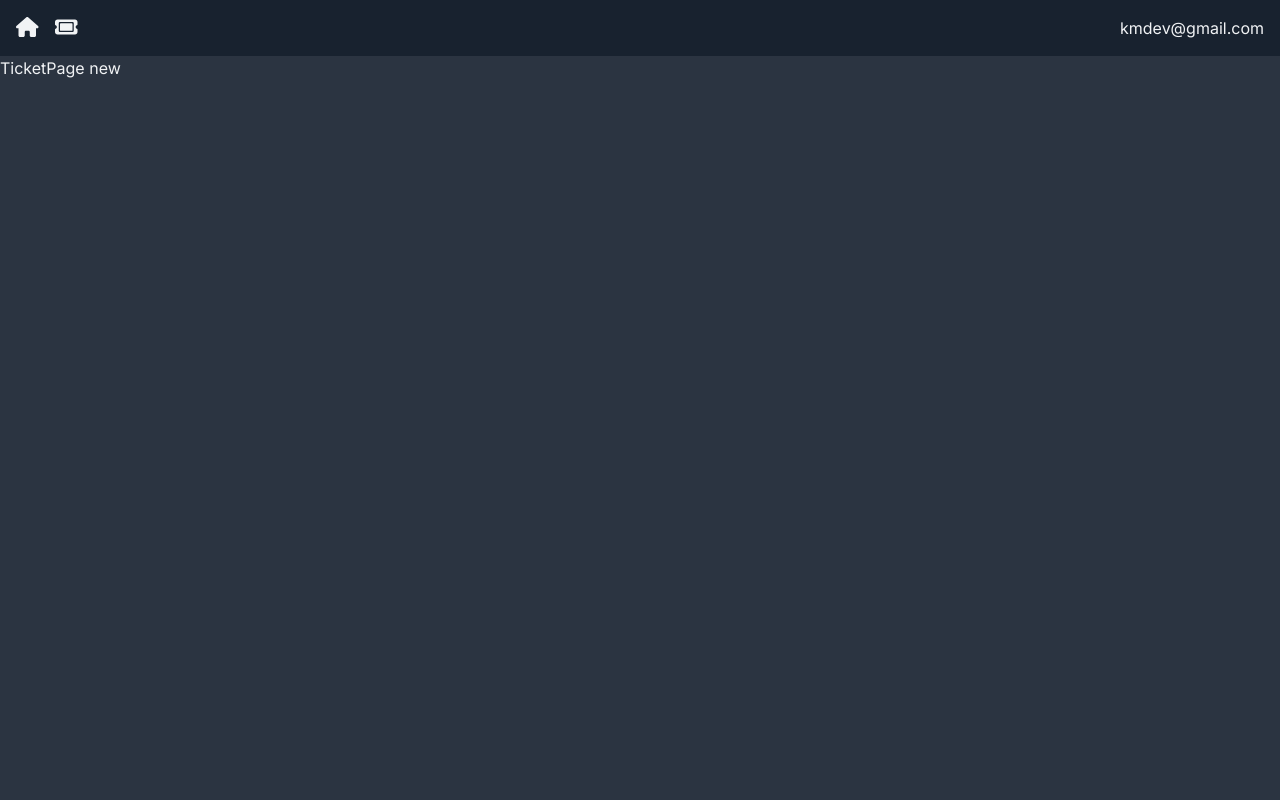
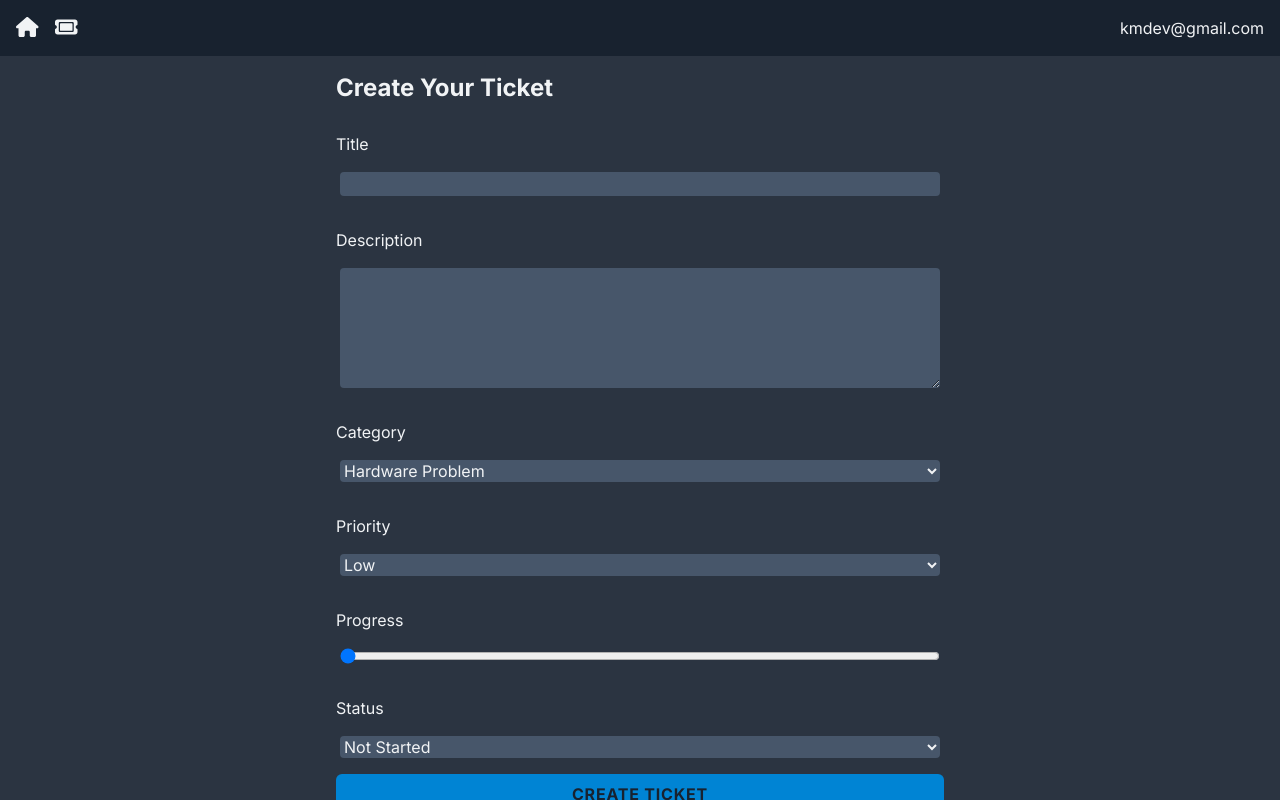
Before and after one commit to mahirminhajk/ticket-nextjs-app, a Next.js app: page /TicketPage/new in a window 1280 px wide. Built offline with nearby package versions, Linux system fonts and the light colour scheme.

Commit message:
wokring on full stack

```diff
--- a/app/(components)/DeleteBlock.jsx
+++ b/app/(components)/DeleteBlock.jsx
@@ -1,9 +1,23 @@
+"use client";
+
 import { faX } from "@fortawesome/free-solid-svg-icons"
 import { FontAwesomeIcon } from "@fortawesome/react-fontawesome"
+import { useRouter } from "next/navigation";
 
-function DeleteBlock() {
+function DeleteBlock({ id }) {
+
+    const router = useRouter();
+
+    const deleteTicket = async () => {
+        const res = await fetch(`/api/tickets/${id}`, {
+            method: "DELETE"
+        });
+
+        if (res.ok) router.refresh();
+    };
+
     return (
-        <FontAwesomeIcon icon={faX} className="text-red-400 hover:cursor-pointer hover:text-red-200" />
+        <FontAwesomeIcon icon={faX} className="text-red-400 hover:cursor-pointer hover:text-red-200" onClick={deleteTicket} />
     )
 }
 
--- a/app/(components)/PriorityDisplay.jsx
+++ b/app/(components)/PriorityDisplay.jsx
@@ -1,14 +1,12 @@
 import { faFire } from "@fortawesome/free-solid-svg-icons"
 import { FontAwesomeIcon } from "@fortawesome/react-fontawesome"
 
-function PriorityDisplay() {
+function PriorityDisplay({ priority }) {
     return (
         <div className="flex justify-start align-baseline">
-            <FontAwesomeIcon icon={faFire} className="text-red-500" />
-            <FontAwesomeIcon icon={faFire} className="text-red-500" />
-            <FontAwesomeIcon icon={faFire} className="text-red-500" />
-            <FontAwesomeIcon icon={faFire} className="text-red-500" />
-            <FontAwesomeIcon icon={faFire} className="text-red-500" />
+            <FontAwesomeIcon icon={faFire} className={`pr-1 ${priority > 0 ? "text-red-500" : "text-slate-400"}`} />
+            <FontAwesomeIcon icon={faFire} className={`pr-1 ${priority > 1 ? "text-red-500" : "text-slate-400"}`} />
+            <FontAwesomeIcon icon={faFire} className={`pr-1 ${priority > 2 ? "text-red-500" : "text-slate-400"}`} />
         </div>
     )
 }
--- a/app/(components)/ProgressDisplat.jsx
+++ /dev/null
@@ -1,9 +0,0 @@
-function ProgressDisplat() {
-    return (
-        <div className="w-full bg-gray-200 rounded-full h-2.5">
-            <div className="bg-blue-600 h-2.5 rounded-full" style={{ width: "75%" }}></div>
-        </div>
-    )
-}
-
-export default ProgressDisplat
--- /dev/null
+++ b/app/(components)/ProgressDisplay.jsx
@@ -0,0 +1,9 @@
+function ProgressDisplay({ progress }) {
+    return (
+        <div className="w-full bg-gray-200 rounded-full h-2.5">
+            <div className="bg-blue-600 h-2.5 rounded-full" style={{ width: `${progress}%` }}></div>
+        </div>
+    )
+}
+
+export default ProgressDisplay
--- a/app/(components)/StatusDisplay.jsx
+++ b/app/(components)/StatusDisplay.jsx
@@ -1,7 +1,26 @@
-function StatusDisplay() {
+function StatusDisplay({ status }) {
+
+    const getColor = (status) => {
+        let color = "bg-slate-700";
+        switch (status.toLowerCase()) {
+            case "done":
+                color = "bg-green-200"
+                return color;
+            case "not started":
+                color = "bg-red-200"
+                return color;
+            case "in progress":
+                color = "bg-orange-200"
+                return color
+            default:
+                return color;
+        }
+    }
+
+
     return (
-        <span className="inline-block rounded-full px-2 py-1 text-xs font-semibold text-gray-700 bg-green-200">
-            Done
+        <span className={`inline-block rounded-full px-2 py-1 text-xs font-semibold text-gray-700 ${getColor(status)}`}>
+            {status}
         </span>
     )
 }
--- a/app/(components)/TicketCard.jsx
+++ b/app/(components)/TicketCard.jsx
@@ -1,31 +1,47 @@
 import React from 'react'
 import DeleteBlock from './DeleteBlock'
 import PriorityDisplay from './PriorityDisplay'
-import ProgressDisplat from './ProgressDisplat'
+import ProgressDisplay from './ProgressDisplay'
 import StatusDisplay from './StatusDisplay'
 
-function TicketCard() {
+function TicketCard({ ticket }) {
+
+    const formatTimestamp = (timestamp) => {
+        const options = {
+            year: 'numeric',
+            month: '2-digit',
+            day: '2-digit',
+            hour: '2-digit',
+            minute: '2-digit',
+            hour12: true
+        }
+
+        const date = new Date(timestamp);
+        const formattedDate = date.toLocaleString("en-US", options);
+        return formattedDate;
+    }
+
     return (
         <div className='flex flex-col bg-card hover:bg-card-hover rounded-md shadow-lg p-3 m-2'>
             <div className='flex mb-3'>
-                <PriorityDisplay />
+                <PriorityDisplay priority={ticket.priority} />
                 <div className='ml-auto'>
-                    <DeleteBlock />
+                    <DeleteBlock id={ticket._id} />
                 </div>
             </div>
-            <h4>Ticket Title</h4>
+            <h4>{ticket.title}</h4>
             <hr className='h-px border-0 bg-page mb-2' />
             <p className='whitespace-pre-wrap'>
-                this is the ticket description!. Please do this ticket as soon as possible. Thank you!
+                {ticket.description}
             </p>
             <div className='flex-grow'></div>
             <div className='flex mt-2'>
                 <div className='flex flex-col'>
-                    <p className='text-xs my-1'>03/23/23 10:23PM</p>
-                    <ProgressDisplat />
+                    <p className='text-xs my-1'>{formatTimestamp(ticket.createdAt)}</p>
+                    <ProgressDisplay progress={ticket.progress} />
                 </div>
                 <div className='ml-auto flex items-end'>
-                    <StatusDisplay />
+                    <StatusDisplay status={ticket.status} />
                 </div>
             </div>
         </div>
--- /dev/null
+++ b/app/(components)/TicketForm.jsx
@@ -0,0 +1,89 @@
+'use client';
+
+import { useState } from "react";
+import { useRouter } from "next/navigation";
+
+const startingTicketData = {
+    title: '',
+    description: '',
+    priority: '1',
+    progress: '0',
+    status: 'not started',
+    category: 'Hardware Problem',
+};
+
+function TicketForm() {
+
+    const router = useRouter();
+
+    const [formData, setFormData] = useState(startingTicketData);
+
+    const handleChange = (e) => {
+        setFormData(prev => ({
+            ...prev,
+            [e.target.name]: e.target.value
+        }));
+    }
+
+    const handleSubmit = async (e) => {
+        e.preventDefault();
+
+        const res = await fetch('/api/tickets', {
+            method: 'POST',
+            body: JSON.stringify({ formData }),
+            headers: {
+                'Content-Type': 'application/json'
+            }
+        });
+
+        if (!res.ok) {
+            throw new Error("Failed to create ticket");
+        }
+
+        router.refresh();
+        router.push('/');
+    };
+
+    return (
+        <div className="flex justify-center">
+            <form className="flex flex-col gap-3 w-1/2" method="post" onSubmit={handleSubmit}>
+                <h3>Create Your Ticket</h3>
+                <label>Title</label>
+                <input type="text" name="title" value={formData.title} onChange={handleChange} required={true} />
+
+                <label>Description</label>
+                <textarea name="description" value={formData.description} onChange={handleChange} required={true} rows="5" />
+
+                <label>Category</label>
+                <select name="category" value={formData.category} onChange={handleChange} required={true}>
+                    <option value="Hardware Problem">Hardware Problem</option>
+                    <option value="Software Problem">Software Problem</option>
+                    <option value="Network Problem">Network Problem</option>
+                </select>
+
+                <label>Priority</label>
+                <select name="priority" value={formData.priority} onChange={handleChange} required={true}>
+                    <option value="1">Low</option>
+                    <option value="2">Medium</option>
+                    <option value="3">High</option>
+                </select>
+
+                <label>Progress</label>
+                <input type="range" name="progress" value={formData.progress} onChange={handleChange} required={true} min="0" max="100" />
+
+                <label>Status</label>
+                <select name="status" value={formData.status} onChange={handleChange} required={true}>
+                    <option value="not started">Not Started</option>
+                    <option value="in progress">In Progress</option>
+                    <option value="done">Done</option>
+                </select>
+
+
+                <button type="submit" className="btn">Create Ticket</button>
+
+            </form>
+        </div>
+    )
+}
+
+export default TicketForm
--- a/app/TicketPage/[id]/page.jsx
+++ b/app/TicketPage/[id]/page.jsx
@@ -1,6 +1,10 @@
-function TicketPage({ params }) {
+import TicketForm from "@/app/(components)/TicketForm"
+
+function TicketPage({ }) {
     return (
-        <div>TicketPage {params.id}</div>
+        <div>
+            <TicketForm />
+        </div>
     )
 }
 
--- /dev/null
+++ b/app/api/tickets/[id]/route.js
@@ -0,0 +1,14 @@
+import Ticket from "@/app/(models)/Ticket";
+import { NextResponse } from "next/server";
+
+
+export async function DELETE(req, { params }) {
+    try {
+        const { id } = params;
+        await Ticket.findByIdAndDelete(id);
+
+        return NextResponse.json({ message: "Ticket Deleted" }, { status: 200 });
+    } catch (error) {
+        return NextResponse.json({ message: error.message, error }, { status: 500 });
+    }
+}
--- a/app/api/route.js
+++ b/app/api/tickets/route.js
@@ -1,11 +1,11 @@
-import Ticket from "../(models)/Ticket";
+import Ticket from "../../(models)/Ticket";
 import { NextResponse } from "next/server";
 
 export async function POST(req) {
     try {
         //* Get the ticket data from the request body
         const body = await req.json();
-        const ticketData = body.ticket;
+        const ticketData = body.formData;
         //* Create a new ticket
         await Ticket.create(ticketData);
         //* Return a success message
@@ -13,4 +13,15 @@ export async function POST(req) {
     } catch (error) {
         return NextResponse.json({ message: error.message, error }, { status: 500 });
     }
+};
+
+export async function GET() {
+    try {
+        //* get tickets
+        const tickets = await Ticket.find({});
+        //* send res
+        return NextResponse.json({ tickets }, { status: 200 });
+    } catch (error) {
+        return NextResponse.json({ message: error.message, error }, { status: 500 });
+    }
 }
--- a/app/globals.css
+++ b/app/globals.css
@@ -31,6 +31,20 @@
         @apply text-base text-default-text;
 
     }
+
+    form {
+        @apply rounded-xl p-4;
+    }
+
+    label {
+        @apply mt-4;
+    }
+
+    input,
+    select,
+    textarea {
+        @apply m-1 rounded bg-card;
+    }
 }
 
 @layer components {
--- a/app/page.js
+++ b/app/page.js
@@ -1,13 +1,40 @@
 import TicketCard from "./(components)/TicketCard"
 
-function Dashboard() {
+const getTickets = async () => {
+  try {
+    const res = await fetch("http://localhost:3000/api/tickets", {
+      cache: "no-cache"
+    });
+
+    return res.json();
+  } catch (error) {
+    console.warn("Faild to get tickets", error);
+  }
+}
+
+
+async function Dashboard() {
+
+  const { tickets } = await getTickets();
+
+  const uniqueCategories = [
+    ...new Set(tickets?.map(({ category }) => category))
+  ]
+
   return (
     <div className="p-5">
-      <div className="lg:grid grid-cols-2 xl:grid-cols-4">
-        <TicketCard />
-        <TicketCard />
-        <TicketCard />
-        <TicketCard />
+      <div>
+        {tickets && uniqueCategories?.map((uniqueCategory, i) => (
+          <div key={i} className="mb-4">
+            <h2>{uniqueCategory}</h2>
+            <div className="lg:grid grid-cols-2 xl:grid-cols-4">
+              {tickets.filter((ticket) => ticket.category === uniqueCategory).map((filteredTicket, _i) => (
+                <TicketCard key={_i} id={_i} ticket={filteredTicket} />
+              ))}
+            </div>
+          </div>
+        ))}
+
       </div>
 
     </div>
```
